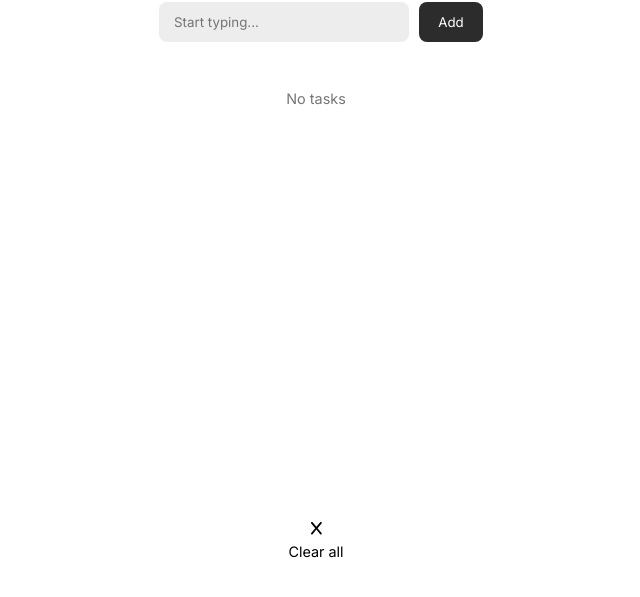
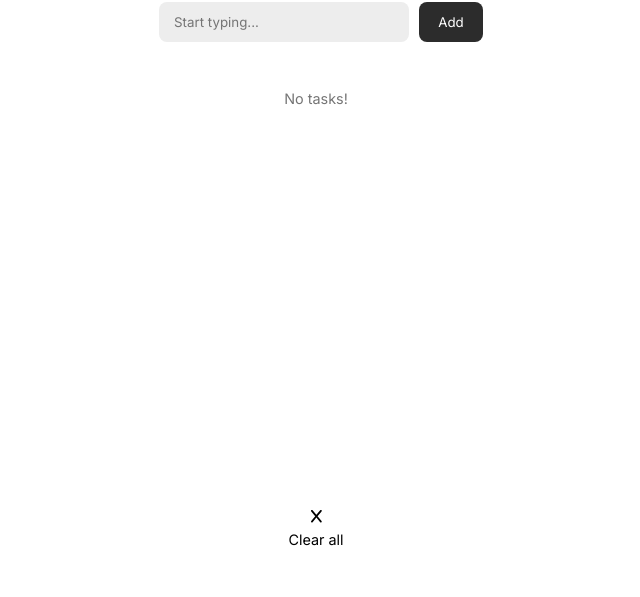
Before and after one commit to jenvuong/react-to-do-list, a React (Vite) app: page / in a window 1280 px wide. Shown: the part 267-864 px from the top of the page, without its empty margins (324-964 px from the left). Built offline with nearby package versions, Linux system fonts and the light colour scheme.

Commit message:
scrollbar

```diff
--- a/src/components/ToDoList.jsx
+++ b/src/components/ToDoList.jsx
@@ -4,7 +4,7 @@ import ToDoItem from './ToDoItem'
 function ToDoList({ list, deleteToDo, toggle, editTask, editItem }) {
   return (
     <ul className="list">
-      {list.length === 0 && 'No tasks'}
+      {list.length === 0 && 'No tasks!'}
       {list.map((todo) => {
         return todo.isEditing ? (
           <EditTaskItem selectedTask={todo} editItem={editItem} />
--- a/src/styles.css
+++ b/src/styles.css
@@ -76,13 +76,25 @@ p {
 .list {
   margin-top: 3rem;
   list-style: none;
-  padding: 0 50px;
-  height: 400px;
-  scrollbar-width: none;
+  height: 380px;
+  padding: 0 20px;
   overflow-y: auto;
-  width: 100%;
+  width: 90%;
   color: var(--text);
   font-size: 0.9rem;
+}
+
+.list::-webkit-scrollbar {
+  width: 12px;
+}
+
+.list::-webkit-scrollbar-thumb {
+  min-height: 50px;
+  background-color: var(--grey);
+  background-clip: padding-box;
+  border: 1px solid transparent;
+  border-radius: 10px;
+  box-shadow: none;
 }
 
 .list-item {
@@ -130,7 +142,7 @@ p {
   flex-direction: column;
   gap: 0.5rem;
   align-items: center;
-  margin-top: 1rem;
+  margin-top: 1.5rem;
 }
 
 .clear-btn:hover {
@@ -159,10 +171,11 @@ p {
 }
 
 .edit-input-box {
-  border: 1px solid var(--box-border);
+  border: 2px solid var(--black);
+  background-color: var(--grey);
   border-radius: 8px;
   height: 2.5rem;
-  width: 80%;
+  width: 65%;
   padding: 15px;
   margin-bottom: 15px;
   margin-right: 10px;
```
Also changed, not shown: 1 other file (tests, documents, lock files or other folders).
